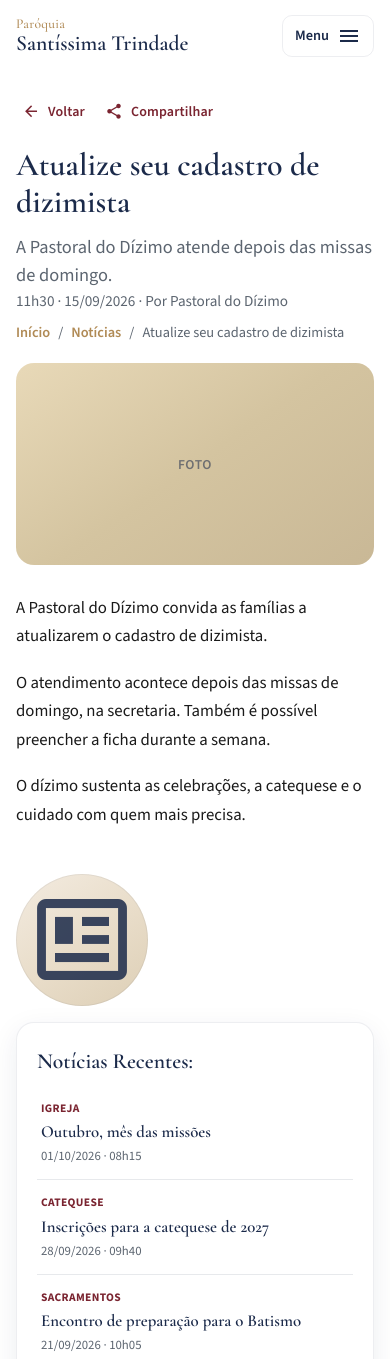
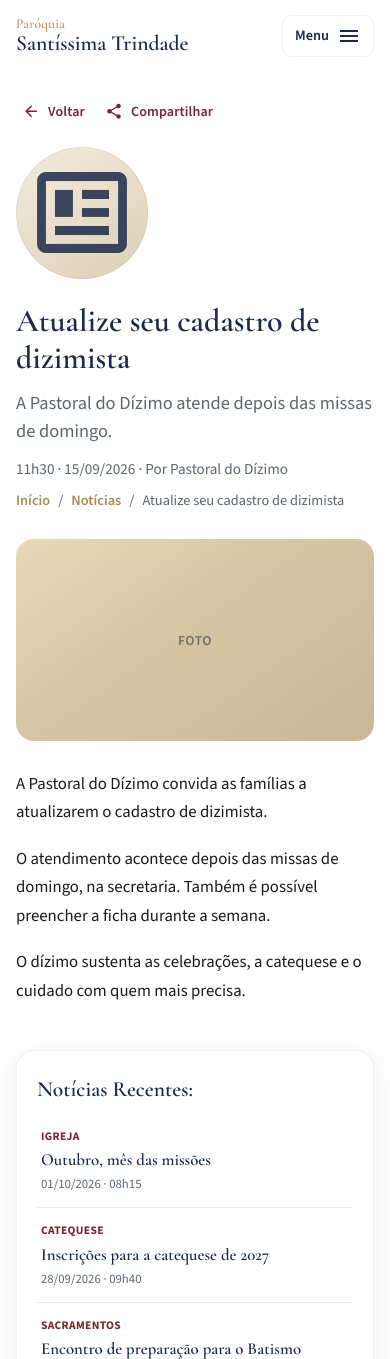
Before and after one commit to EmanuelSilva73/site-santissimatrindade, a Vue app: page /noticias/atualize-seu-cadastro-de-dizimista in a window 390 px wide. Shown: the top 1359 px of the page. Built offline with nearby package versions, Linux system fonts and the light colour scheme.

Commit message:
Move icone para o cabecalho e alinha recentes com a foto.

```diff
--- a/src/views/NewsArticleView.vue
+++ b/src/views/NewsArticleView.vue
@@ -64,6 +64,7 @@ async function shareArticle() {
         </div>
 
         <header class="article-header">
+          <div class="article-header__copy">
             <h1 class="article-title">{{ article.title }}</h1>
             <p class="article-excerpt">{{ article.excerpt }}</p>
             <p class="article-meta">
@@ -78,6 +79,20 @@ async function shareArticle() {
               <span aria-hidden="true">/</span>
               <span>{{ article.title }}</span>
             </nav>
+          </div>
+
+          <div
+            class="header-hero"
+            role="img"
+            aria-label="Ilustração padrão de notícia"
+          >
+            <v-icon
+              icon="mdi-newspaper-variant-outline"
+              size="108"
+              class="header-hero__icon"
+              aria-hidden="true"
+            />
+          </div>
         </header>
 
         <div class="article-layout">
@@ -98,18 +113,6 @@ async function shareArticle() {
           </article>
 
           <aside class="article-sidebar" aria-label="Notícias Recentes">
-            <div
-              class="sidebar-hero"
-              role="img"
-              aria-label="Ilustração padrão de notícia"
-            >
-              <v-icon
-                icon="mdi-newspaper-variant-outline"
-                size="108"
-                class="sidebar-hero__icon"
-                aria-hidden="true"
-              />
-            </div>
             <div class="sidebar-card card-surface">
               <h2 class="sidebar-title">Notícias Recentes:</h2>
               <ul class="sidebar-list">
@@ -195,8 +198,15 @@ async function shareArticle() {
 }
 
 .article-header {
-  max-width: calc(100% - 300px);
-  margin-bottom: 20px;
+  display: grid;
+  grid-template-columns: minmax(0, 1fr) auto;
+  gap: 24px 28px;
+  align-items: center;
+  margin-bottom: 28px;
+}
+
+.article-header__copy {
+  min-width: 0;
 }
 
 .article-title {
@@ -238,11 +248,27 @@ async function shareArticle() {
 }
 
 .article-excerpt {
-  margin-top: 10px;
-  margin: 0;
+  margin: 0 0 12px;
   font-size: 1.15rem;
   line-height: 1.55;
   color: var(--parish-muted);
+}
+
+.header-hero {
+  display: flex;
+  align-items: center;
+  justify-content: center;
+  width: 148px;
+  height: 148px;
+  border-radius: 50%;
+  background: linear-gradient(145deg, #f3ebe0 0%, #e8dcc8 55%, #ddcfb6 100%);
+  box-shadow: inset 0 0 0 1px rgba(27, 42, 74, 0.06);
+  flex-shrink: 0;
+}
+
+.header-hero__icon {
+  color: var(--parish-navy) !important;
+  opacity: 0.85;
 }
 
 .article-layout {
@@ -264,24 +290,6 @@ async function shareArticle() {
   font-size: 1.05rem;
   line-height: 1.7;
   color: var(--parish-ink);
-}
-
-.sidebar-hero {
-  display: flex;
-  align-items: center;
-  justify-content: center;
-  width: 148px;
-  height: 148px;
-  margin: 0 0 18px;
-  border-radius: 50%;
-  background: linear-gradient(145deg, #f3ebe0 0%, #e8dcc8 55%, #ddcfb6 100%);
-  box-shadow: inset 0 0 0 1px rgba(27, 42, 74, 0.06);
-  flex-shrink: 0;
-}
-
-.sidebar-hero__icon {
-  color: var(--parish-navy) !important;
-  opacity: 0.85;
 }
 
 .article-sidebar {
@@ -371,7 +379,14 @@ async function shareArticle() {
 
 @media (max-width: 960px) {
   .article-header {
-    max-width: none;
+    grid-template-columns: 1fr;
+    justify-items: start;
+  }
+
+  .header-hero {
+    width: 132px;
+    height: 132px;
+    order: -1;
   }
 
   .article-layout {
@@ -382,11 +397,5 @@ async function shareArticle() {
   .article-sidebar {
     position: static;
   }
-
-  .sidebar-hero {
-    width: 132px;
-    height: 132px;
-    margin-bottom: 16px;
-  }
 }
 </style>
```
Lines whose indentation alone changed are shown as unchanged.
